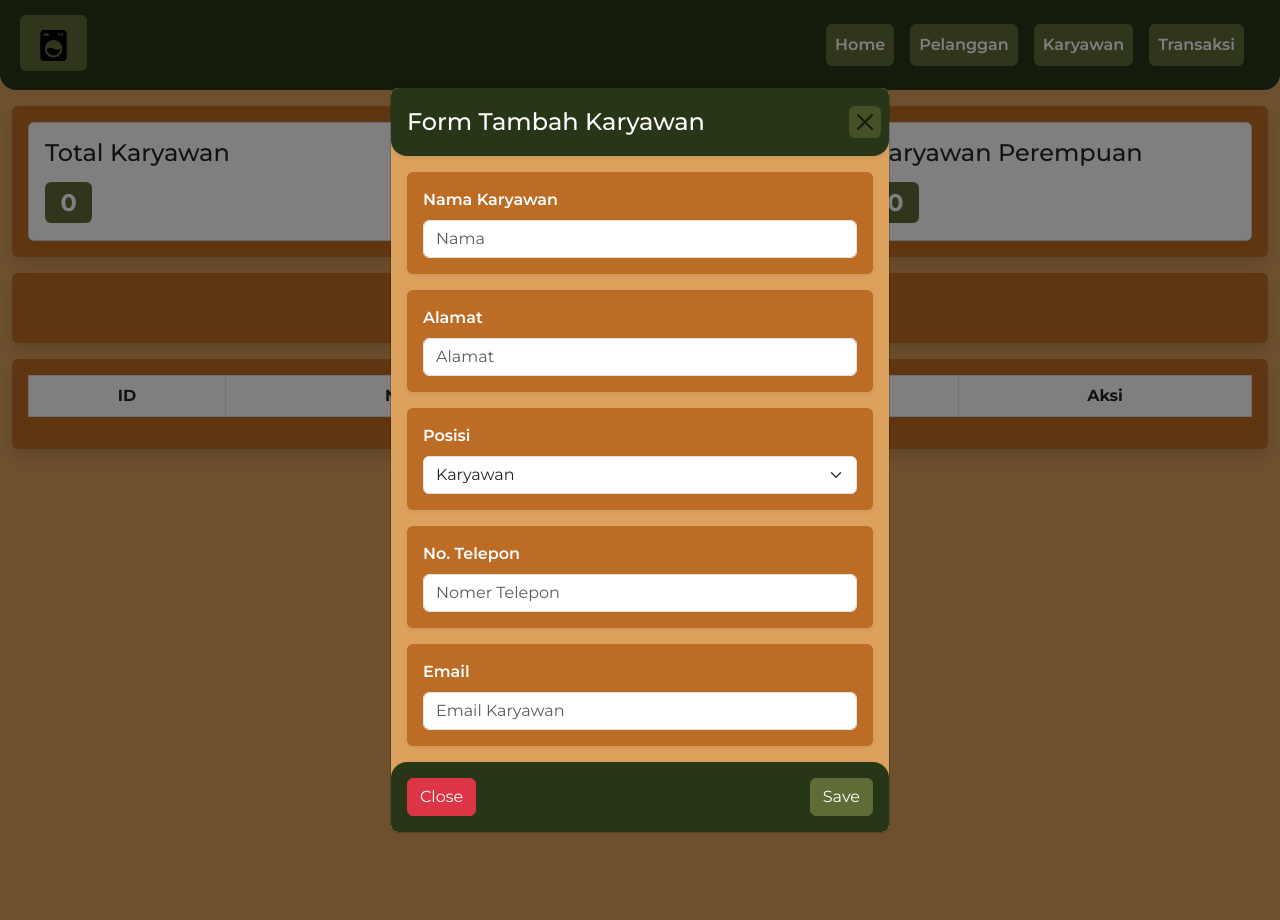
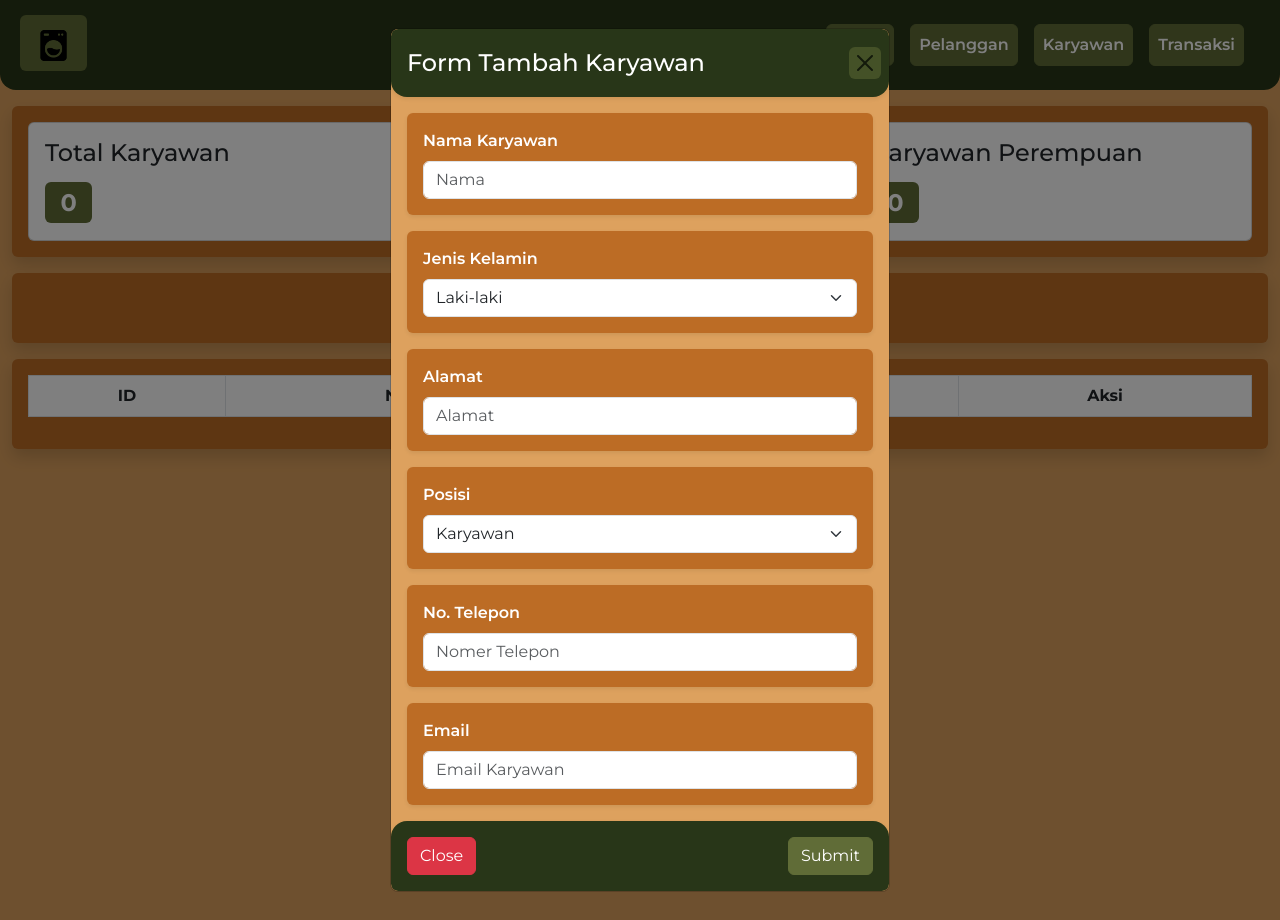
Before and after one commit to Dachenxi/Website-Laundry, a Flask app: page /karyawan in a window 1280 px wide, after a click on "Tambah Karyawan". Run offline with Flask 3, Linux system fonts and the light colour scheme; lists and menus that the app fills with data are empty; some libraries are stand-ins or nearby versions.

Commit message:
feat: enhance karyawan form with gender selection and required fields

```diff
--- a/templates/karyawan.html
+++ b/templates/karyawan.html
@@ -92,7 +92,15 @@
                             name="Nama-Karyawan"
                             id="Nama-Karyawan"
                             placeholder="Nama"
+                            required
                         />
+                    </div>
+                    <div class="flex-fill rounded-2 border-black popup p-3 shadow-sm">
+                        <label for="Jenis-Kelamin-Karyawan" class="form-label">Jenis Kelamin</label>
+                        <select class="form-select" name="Jenis-Kelamin-Karyawan" id="Jenis-Kelamin-Karyawan">
+                            <option value="Laki-laki" selected>Laki-laki</option>
+                            <option value="Perempuan">Perempuan</option>
+                        </select>
                     </div>
                     <div class="flex-fill rounded-2 border-black popup p-3 shadow-sm">
                         <label for="Alamat-Karyawan" class="form-label">Alamat</label>
@@ -102,6 +110,7 @@
                             name="Alamat-Karyawan"
                             id="Alamat-Karyawan"
                             placeholder="Alamat"
+                            required
                         />
                     </div>
                     <div class="flex-fill rounded-2 border-black popup p-3 shadow-sm">
@@ -110,9 +119,9 @@
                             class="form-select"
                             name="Posisi-Karyawan"
                             id="Posisi-Karyawan"
+                            required
                         >
-                            <option selected>Karyawan</option>
-                            <option value="Admin">Admin</option>
+                            <option value="Karyawan" selected>Karyawan</option>
                         </select>
                     </div>
                     <div class="flex-fill rounded-2 border-black popup p-3 shadow-sm">
@@ -121,8 +130,9 @@
                             type="number"
                             class="form-control"
                             name="Nomor Telepon"
-                            id="Nomor Telepon"
+                            id="Nomor-Telepon"
                             placeholder="Nomer Telepon"
+                            required
                         />
                     </div>
                     <div class="flex-fill rounded-2 border-black popup p-3 shadow-sm">
@@ -133,6 +143,7 @@
                             name="Email-Karyawan"
                             id="Email-Karyawan"
                             placeholder="Email Karyawan"
+                            required
                         />
                     </div>
                 </div>
@@ -146,7 +157,7 @@
                 >
                     Close
                 </button>
-                <button type="button" class="btn button-primary" data-bs-toggle="modal" data-bs-target="#Succes">Save</button>
+                <button type="submit" class="btn button-primary" onclick="tambahkaryawan()">Submit</button>
             </div>
         </div>
     </div>
```
